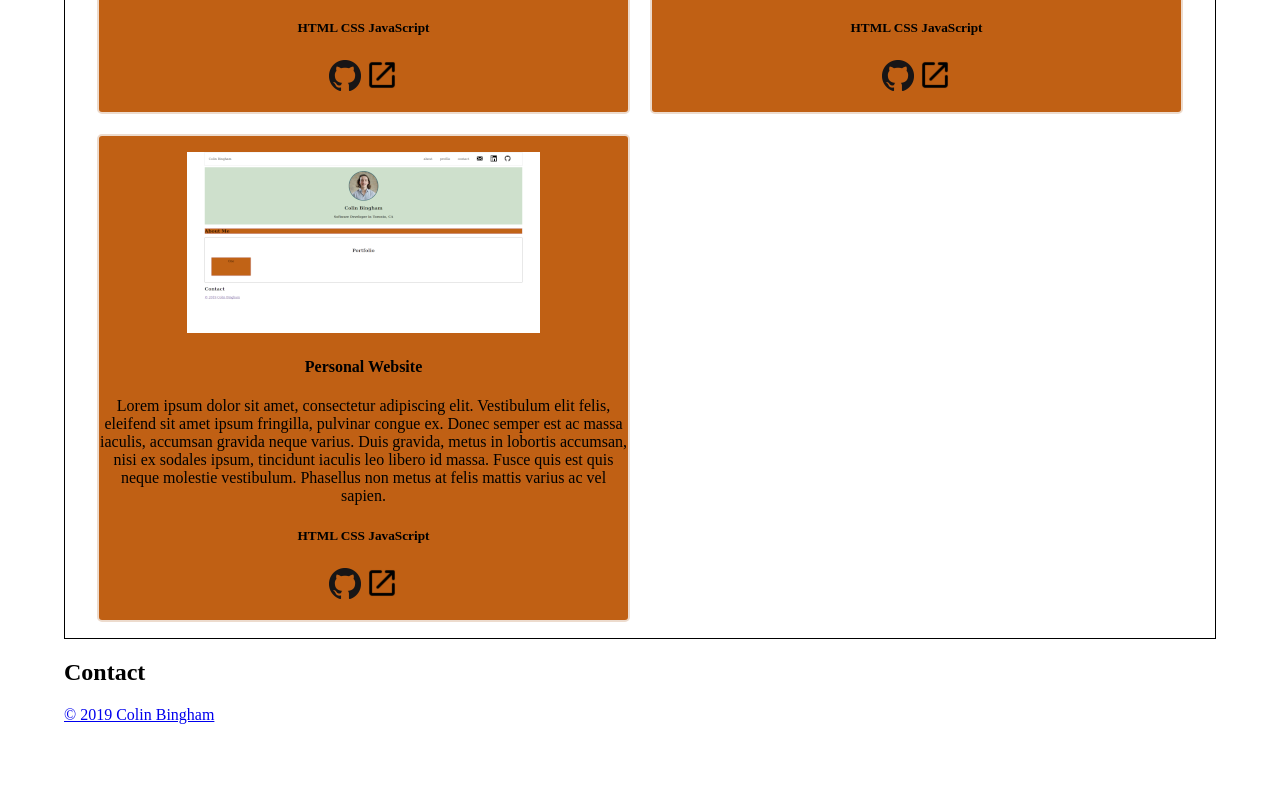
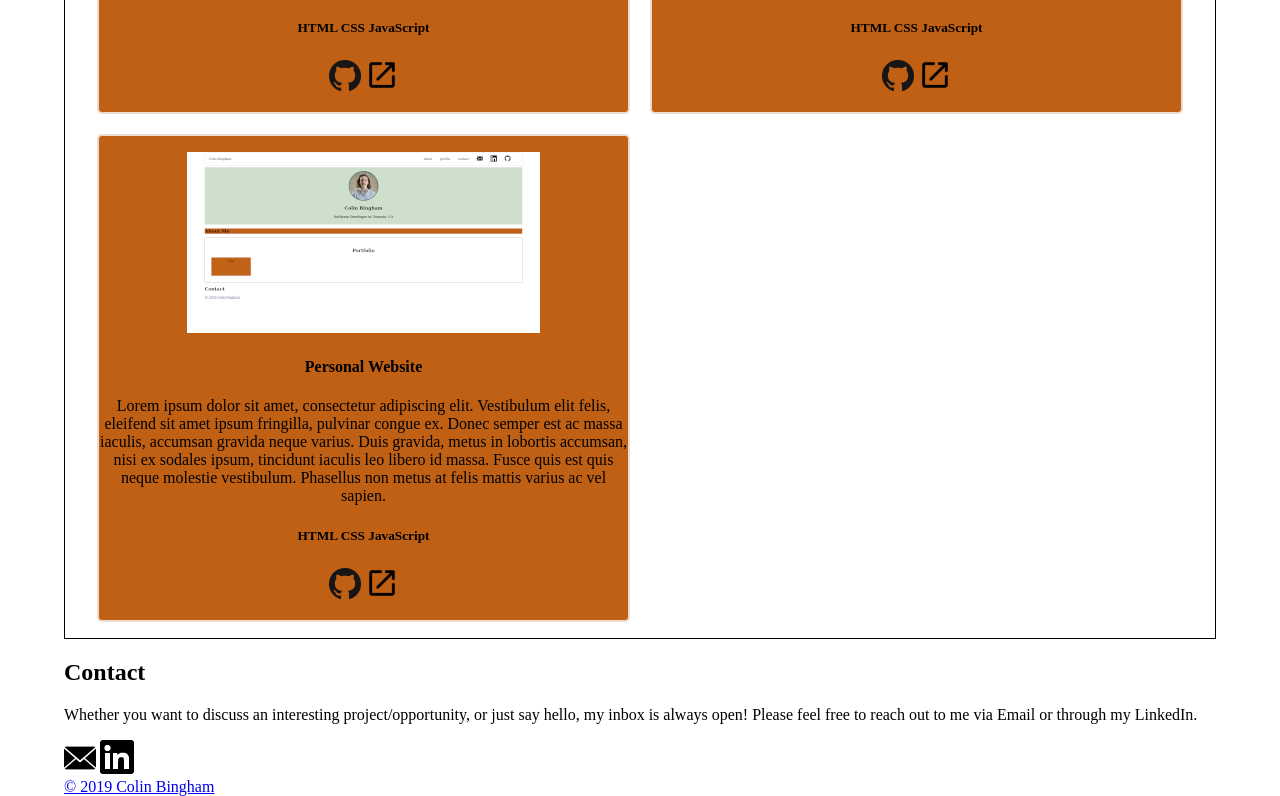
Before and after one commit to cpbingham/PersonalSite, a plain HTML site: page index.html in a window 1280 px wide. Shown: the part 1462-2258 px from the top of the page. Before the commit the page ends 2186 px from the top, so only its background shows below. Drawn offline with Linux system fonts and the light colour scheme.

Commit message:
Added text for contact area

```diff
--- a/index.html
+++ b/index.html
@@ -136,9 +136,15 @@
         </section>
 
         <!--Contact-->
-        <section>
+        <section class="contact">
             <h2>Contact</h2>
+            <p>Whether you want to discuss an interesting project/opportunity, or just say hello, my inbox is always open!
+                Please feel free to reach out to me via Email or through my LinkedIn.
+            </p>
+            <a href="mailto: cbingham96@gmail.com"><img src="images/email-32px.png" alt="Send me an Email"></a>
+            <a href="https://www.linkedin.com/in/colinb23/" target="_blank" rel="noopener"><img src="images/In-Black-34px-R.png" alt="Connect with me on LinkedIn"></a>
         </section>
+
         <!--Footer-->
         <footer>
             <a href="#">&copy 2019 Colin Bingham</a>
```
